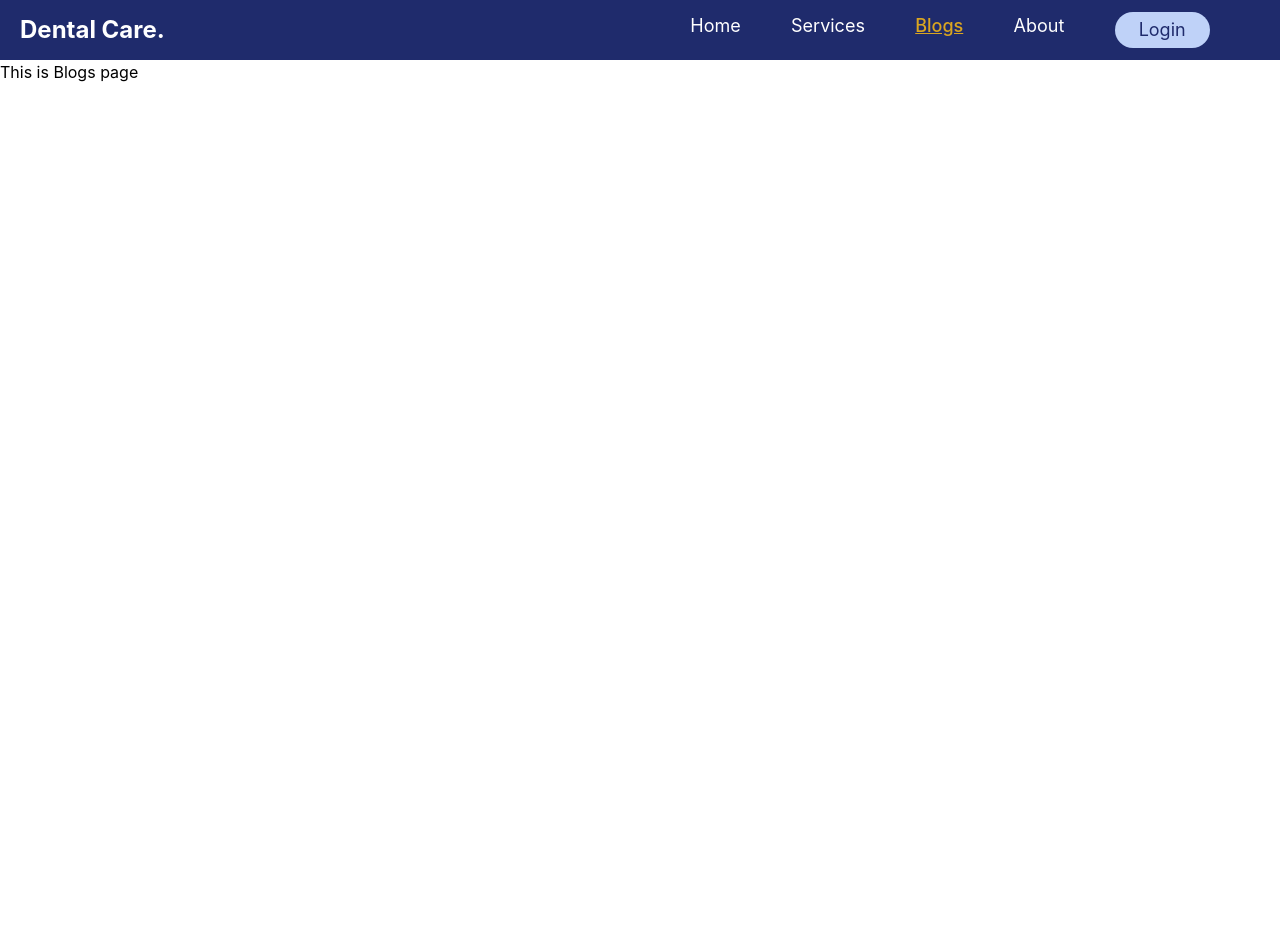
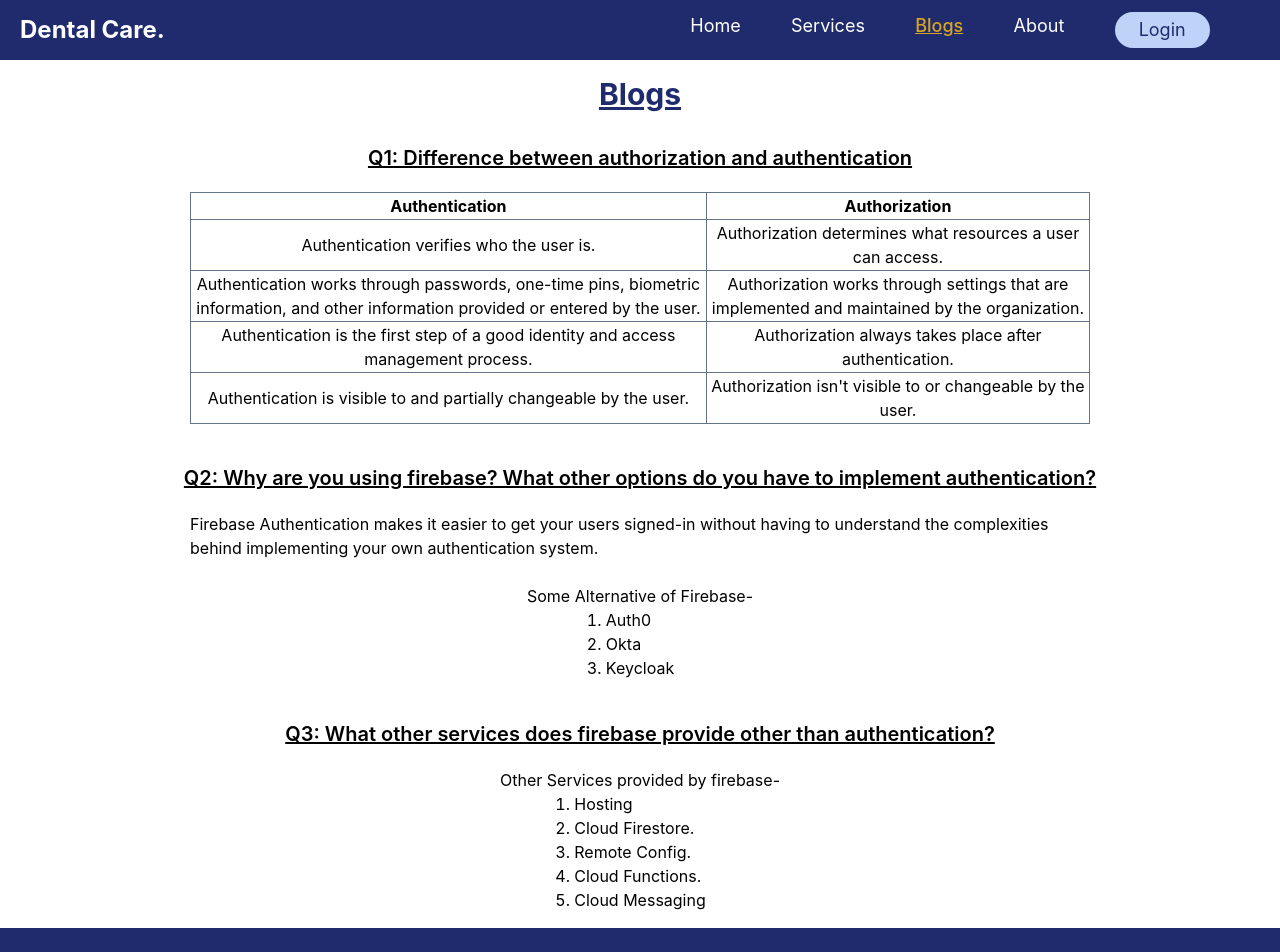
Before and after one commit to rakibul-cse-diu/dental-care, a React (Create React App) app: page /blogs in a window 1280 px wide. Shown: the top 952 px of the page. Before the commit the page ends 800 px from the top, so only its background shows below. Built offline with nearby package versions, Linux system fonts and the light colour scheme.

Commit message:
add blogs page

```diff
--- a/src/App.js
+++ b/src/App.js
@@ -2,11 +2,13 @@ import { Route, Routes } from 'react-router-dom';
 import './App.css';
 import About from './components/About/About';
 import Blogs from './components/Blogs/Blogs';
+import CheckOut from './components/CheckOut/CheckOut';
 import Home from './components/Home/Home';
 import Login from './components/Login/Login';
 import PageNotFound from './components/PageNoFound/PageNotFound';
 import Register from './components/Register/Register';
 import Services from './components/Services/Services';
+import Footer from './components/Shared/Footer/Footer';
 import Header from './components/Shared/Header/Header';
 
 function App() {
@@ -16,12 +18,14 @@ function App() {
       <Routes>
         <Route path='/' element={<Home></Home>}></Route>
         <Route path='/services' element={<Services></Services>}></Route>
+        <Route path='/checkout/:name' element={<CheckOut></CheckOut>}></Route>
         <Route path='/blogs' element={<Blogs></Blogs>}></Route>
         <Route path='/about' element={<About></About>}></Route>
         <Route path='/login' element={<Login></Login>}></Route>
         <Route path='/register' element={<Register></Register>}></Route>
         <Route path='*' element={<PageNotFound></PageNotFound>}></Route>
       </Routes>
+      <Footer></Footer>
     </div>
   );
 }
--- a/src/components/About/About.js
+++ b/src/components/About/About.js
@@ -2,7 +2,7 @@ import React from 'react';
 
 const About = () => {
     return (
-        <div>
+        <div className='min-h-screen'>
             <h2>This is About page</h2>
         </div>
     );
--- a/src/components/Blogs/Blogs.js
+++ b/src/components/Blogs/Blogs.js
@@ -2,8 +2,60 @@ import React from 'react';
 
 const Blogs = () => {
     return (
-        <div>
-            <h2>This is Blogs page</h2>
+        <div className='px-2 md:px-10 flex flex-col justify-center items-center my-4 min-h-screen'>
+            <h2 className='text-3xl underline font-bold text-[#1F2B6C] mb-8'>Blogs</h2>
+            <div>
+                <div className='flex flex-col justify-center items-center mb-10'>
+                    <h3 className='font-semibold mb-5 text-xl underline'>Q1: Difference between authorization and authentication</h3>
+                    <table className='border-collapse border border-slate-500 w-3/4 text-center p-3'>
+                        <thead>
+                            <tr>
+                                <th className='border border-slate-500'>Authentication</th>
+                                <th className='border border-slate-500'>Authorization</th>
+                            </tr>
+                        </thead>
+                        <tbody>
+                            <tr>
+                                <td className='border border-slate-500'>Authentication verifies who the user is.</td>
+                                <td className='border border-slate-500'>Authorization determines what resources a user can access.</td>
+                            </tr>
+                            <tr>
+                                <td className='border border-slate-500'>Authentication works through passwords, one-time pins, biometric information, and other information provided or entered by the user.</td>
+                                <td className='border border-slate-500'>Authorization works through settings that are implemented and maintained by the organization.</td>
+                            </tr>
+                            <tr>
+                                <td className='border border-slate-500'>Authentication is the first step of a good identity and access management process.</td>
+                                <td className='border border-slate-500'>Authorization always takes place after authentication.</td>
+                            </tr>
+                            <tr>
+                                <td className='border border-slate-500'>Authentication is visible to and partially changeable by the user.</td>
+                                <td className='border border-slate-500'>Authorization isn't visible to or changeable by the user.</td>
+                            </tr>
+                        </tbody>
+                    </table>
+                </div>
+                <div className='flex flex-col justify-center items-center mb-10 mt-10'>
+                    <h3 className='font-semibold mb-5 text-xl underline'>Q2: Why are you using firebase? What other options do you have to implement authentication?</h3>
+                    <p className='w-full md:w-3/4'>Firebase Authentication makes it easier to get your users signed-in without having to understand the complexities behind implementing your own authentication system.</p><br />
+                    <h4>Some Alternative of Firebase-</h4>
+                    <ol className="list-decimal">
+                        <li>Auth0</li>
+                        <li>Okta</li>
+                        <li>Keycloak</li>
+                    </ol>
+                </div>
+                <div className='flex flex-col justify-center items-center mt-10'>
+                    <h3 className='font-semibold mb-5 text-xl underline'>Q3: What other services does firebase provide other than authentication?</h3>
+                    <p>Other Services provided by firebase-</p>
+                    <ol className="list-decimal">
+                        <li>Hosting</li>
+                        <li>Cloud Firestore.</li>
+                        <li>Remote Config.</li>
+                        <li>Cloud Functions.</li>
+                        <li>Cloud Messaging</li>
+                    </ol>
+                </div>
+            </div>
         </div>
     );
 };
--- /dev/null
+++ b/src/components/CheckOut/CheckOut.js
@@ -0,0 +1,13 @@
+import React from 'react';
+import { useParams } from 'react-router-dom';
+
+const CheckOut = () => {
+    const { name } = useParams()
+    return (
+        <div className='min-h-screen'>
+            <h2>Check out for {name}</h2>
+        </div>
+    );
+};
+
+export default CheckOut;
--- /dev/null
+++ b/src/components/CheckOut/CheckOutSuccess/CheckOutSuccess.js
@@ -0,0 +1,11 @@
+import React from 'react';
+
+const CheckOutSuccess = () => {
+    return (
+        <div className='min-h-screen'>
+            <h2>Successful,Thank You for Booking...</h2>
+        </div>
+    );
+};
+
+export default CheckOutSuccess;
--- a/src/components/Home/Home.js
+++ b/src/components/Home/Home.js
@@ -6,7 +6,7 @@ import './Home.css';
 
 const Home = () => {
     return (
-        <div className='mb-10'>
+        <div className='mb-10 min-h-screen'>
             <div className='top-banner flex flex-col-reverse md:flex-row justify-center items-center mb-10'>
                 <div className='w-full md:w-1/2 text-white'>
                     <h2 className='text-3xl font-bold mb-2]'>"Haque Dental Care"</h2>
--- a/src/components/Login/Login.js
+++ b/src/components/Login/Login.js
@@ -2,7 +2,7 @@ import React from 'react';
 
 const Login = () => {
     return (
-        <div>
+        <div className='min-h-screen'>
             <h2>This is Login page</h2>
         </div>
     );
--- a/src/components/PageNoFound/PageNotFound.js
+++ b/src/components/PageNoFound/PageNotFound.js
@@ -2,7 +2,7 @@ import React from 'react';
 
 const PageNotFound = () => {
     return (
-        <div>
+        <div className='min-h-screen'>
             <h2>404 Page not found</h2>
         </div>
     );
--- a/src/components/Register/Register.js
+++ b/src/components/Register/Register.js
@@ -2,7 +2,7 @@ import React from 'react';
 
 const Register = () => {
     return (
-        <div>
+        <div className='min-h-screen'>
             <h2>This is Register page</h2>
         </div>
     );
--- a/src/components/Services/Service/Service.js
+++ b/src/components/Services/Service/Service.js
@@ -1,7 +1,8 @@
 import React from 'react';
+import { Link } from 'react-router-dom';
 
 const Service = (props) => {
-    const { name, id, price, img, description } = props.service;
+    const { name, price, img, description } = props.service;
     console.log(props.service);
     return (
         <div className='flex flex-col justify-center items-center border-[1px] border-gray-200 pb-3 duration-700 hover:scale-105'>
@@ -9,7 +10,9 @@ const Service = (props) => {
             <h3 className='font-bold mt-3'>{name}</h3>
             <span className='font-semibold'>Price: ${price}</span>
             <p className='text-sm w-3/4'>{description}</p>
-            <button className='btn px-6 py-1 mt-5 bg-[#BFD2F8] hover:bg-[#1F2B6C] text-[#1F2B6C] hover:text-[#BFD2F8] duration-500 rounded-[50px] font-bold'>Book Now</button>
+            <Link to={`/checkout/${name}`}>
+                <button className='btn px-6 py-1 mt-5 bg-[#BFD2F8] hover:bg-[#1F2B6C] text-[#1F2B6C] hover:text-[#BFD2F8] duration-500 rounded-[50px] font-bold'>Book Now</button>
+            </Link>
         </div>
     );
 };
--- a/src/components/Services/Services.js
+++ b/src/components/Services/Services.js
@@ -10,7 +10,7 @@ const Services = () => {
             .then(data => setServices(data))
     }, [])
     return (
-        <div className='flex flex-col justify-center items-center px-5'>
+        <div className='flex flex-col justify-center items-center px-5 min-h-screen'>
             <h2 className='text-3xl underline font-bold text-[#1F2B6C] mb-8'>Services</h2>
             <div className='grid grid-cols-1 md:grid-cols-3 gap-5 justify-items-center content-center px-10'>
                 {
--- a/src/components/Shared/Footer/Footer.js
+++ b/src/components/Shared/Footer/Footer.js
@@ -2,9 +2,9 @@ import React from 'react';
 
 const Footer = () => {
     return (
-        <div>
-            <h2>this is Footer</h2>
-        </div>
+        <footer className='h-[200px] bg-[#1F2B6C] flex flex-col justify-center items-center text-white'>
+            <span>All rights reserved &copy; 2022</span>
+        </footer>
     );
 };
 
```
